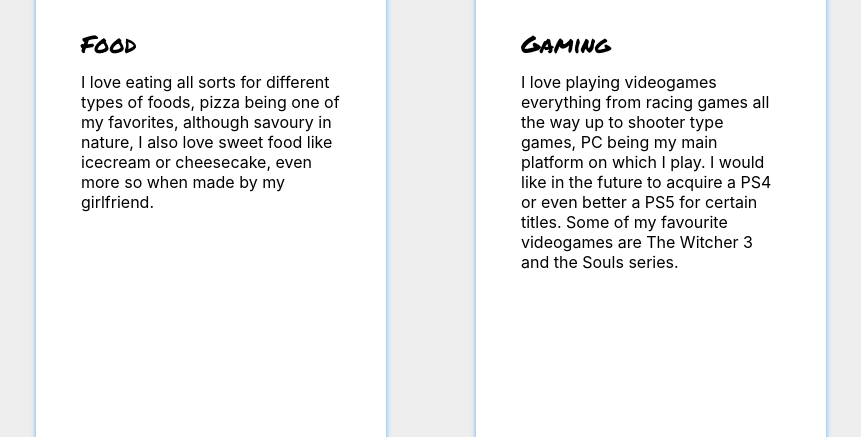
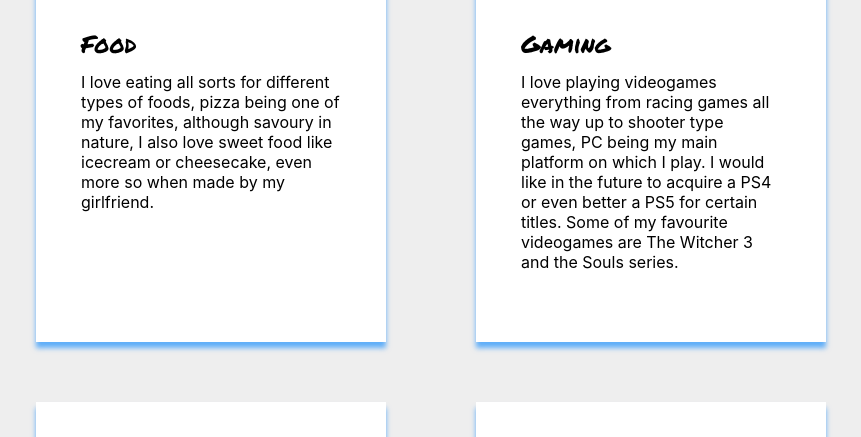
Before and after one commit to JulioEVA/about-me, a plain HTML site: page index.html in a window 1280 px wide. Shown: the part 1143-1580 px from the top of the page, without its empty margins (209-1070 px from the left). Drawn offline with Linux system fonts and the light colour scheme; files whose address does not match are found by name.

Commit message:
Tweak card size

```diff
--- a/style.css
+++ b/style.css
@@ -65,8 +65,6 @@ a {
   padding: 45px 45px 70px;
   background: #ffffff;
   box-shadow: 0px 6px 5px rgba(0, 132, 255, 0.6);
-  height: 800px;
-  object-fit: contain;
 }
 
 .card-title {
```
